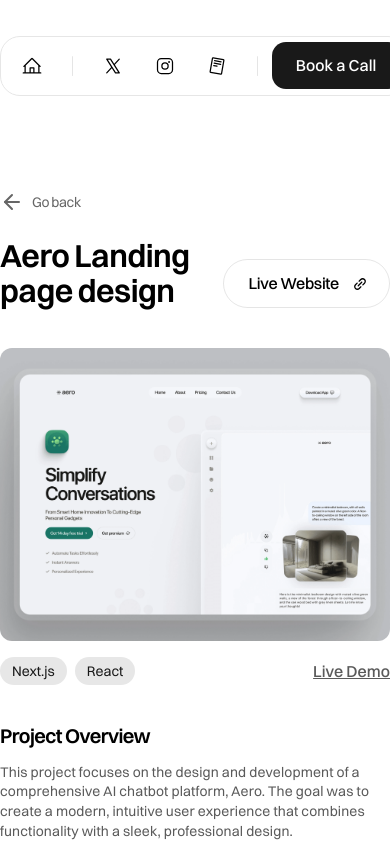
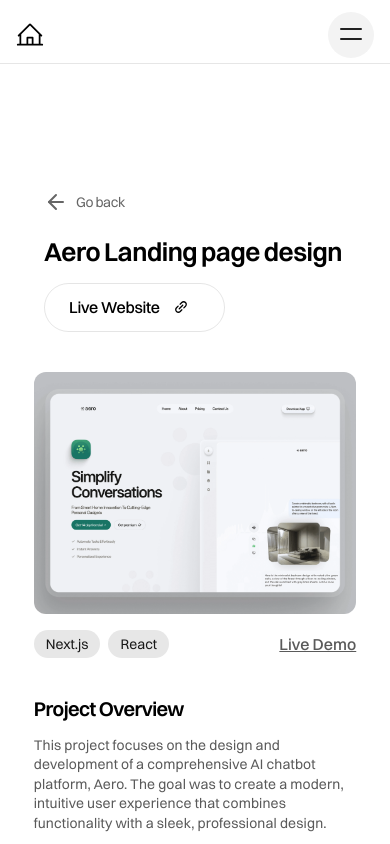
Before and after one commit to YungKingJayy/Temi-s-Portfolio, a Next.js app: page /projects/project-one in a window 390 px wide. Shown: the top 844 px of the page. Built offline with nearby package versions, Linux system fonts and the light colour scheme; a web font is replaced by a local one.

Commit message:
Add mobile navbar

```diff
--- a/app/components/Navbar.tsx
+++ b/app/components/Navbar.tsx
@@ -1,11 +1,13 @@
 "use client";
 
-import React, { useState } from "react";
+import React, { useState, useEffect } from "react";
 import Link from "next/link";
 import AnimatedButton from "./ui/AnimatedButton";
 import Image from "next/image";
 import { motion, AnimatePresence } from "framer-motion";
 import Modal from "./ui/Modal";
+import { TextGenerateEffect } from "./ui/TextGenerateEffect";
+import { NavTextGenerate } from "./ui/NavTextGenerate";
 
 type NavItemProps = {
   href: string;
@@ -66,9 +68,23 @@
 
 const Navbar = () => {
   const [isBookCallOpen, setIsBookCallOpen] = useState(false);
+  const [isMobileMenuOpen, setIsMobileMenuOpen] = useState(false);
+
+  // Prevent background scroll when mobile menu is open
+  useEffect(() => {
+    if (isMobileMenuOpen) {
+      document.body.style.overflow = "hidden";
+    } else {
+      document.body.style.overflow = "";
+    }
+    return () => {
+      document.body.style.overflow = "";
+    };
+  }, [isMobileMenuOpen]);
 
   return (
     <>
+      {/* Desktop Navbar */}
       <motion.nav
         initial={{ y: -30, scale: 0.7, opacity: 0 }}
         animate={{ y: 0, scale: 1, opacity: 1 }}
@@ -79,14 +95,11 @@
           scale: {
             delay: 0.8,
             duration: 0.8,
-            ease: [0.34, 1.56, 0.64, 1], // Bouncy elastic effect for scale
+            ease: [0.34, 1.56, 0.64, 1],
           },
         }}
-        style={{
-          transformOrigin: "top center", // Ensures scaling happens from the top center
-        }}
-        className="fixed top-9 left-0 right-0 w-min mx-auto flex items-center p-[0.3rem] rounded-[20px] gap-3.5 justify-between z-50
-      backdrop-blur-md bg-white/80 border border-[#E6E6E6]"
+        style={{ transformOrigin: "top center" }}
+        className="fixed top-9 left-0 right-0 w-min mx-auto flex items-center p-[0.3rem] rounded-[20px] gap-3.5 justify-between z-50 backdrop-blur-md bg-white/80 border border-[#E6E6E6] max-md:hidden"
       >
         <NavItem href="/#hero" icon="/icons/home.svg" label="Home" />
 
@@ -121,6 +134,138 @@
           />
         </div>
       </motion.nav>
+
+      {/* Mobile Navbar */}
+      <motion.nav
+        className={`fixed top-0 left-0 right-0 z-50 backdrop-blur-md bg-white/80 flex flex-col border-b border-[#E6E6E6] md:hidden overflow-hidden ${
+          isMobileMenuOpen ? "shadow-lg" : ""
+        }`}
+        animate={{
+          height: isMobileMenuOpen ? "auto" : "64px",
+        }}
+        transition={{
+          duration: 0.3,
+          ease: "easeInOut",
+        }}
+      >
+        <div className="flex items-center justify-between px-4 py-3">
+          <Link href="/#hero">
+            <Image src="/icons/home.svg" alt="Home" width={28} height={28} />
+          </Link>
+          <button
+            aria-label={isMobileMenuOpen ? "Close menu" : "Open menu"}
+            className="rounded-full bg-[#F3F3F3] p-3 flex items-center justify-center"
+            onClick={() => setIsMobileMenuOpen(!isMobileMenuOpen)}
+          >
+            <span className="sr-only">
+              {isMobileMenuOpen ? "Close menu" : "Open menu"}
+            </span>
+            <div className="w-[22px] h-[22px] relative">
+              <motion.div
+                initial={{ rotate: 0 }}
+                animate={{
+                  rotate: isMobileMenuOpen ? 45 : 0,
+                  y: isMobileMenuOpen ? 9 : 4,
+                }}
+                transition={{
+                  duration: 0.3,
+                  ease: "easeInOut",
+                }}
+                className="absolute bg-[#222] h-[2px] w-full rounded-full"
+              />
+              <motion.div
+                initial={{ rotate: 0 }}
+                animate={{
+                  rotate: isMobileMenuOpen ? -45 : 0,
+                  y: isMobileMenuOpen ? 9 : 14,
+                }}
+                transition={{
+                  duration: 0.3,
+                  ease: "easeInOut",
+                }}
+                className="absolute bg-[#222] h-[2px] w-full rounded-full"
+              />
+            </div>
+          </button>
+        </div>
+
+        {/* Mobile Nav Items */}
+        <AnimatePresence>
+          {isMobileMenuOpen && (
+            <motion.div
+              initial={{ opacity: 0, y: -20 }}
+              animate={{ opacity: 1, y: 0 }}
+              exit={{ opacity: 0, y: -20 }}
+              transition={{ duration: 0.2 }}
+              className="flex flex-col gap-4 px-6 py-8"
+            >
+              <Link
+                href="https://instagram.com"
+                target="_blank"
+                className="flex items-center gap-3 text-lg font-medium text-[#222] hover:bg-[#F3F3F3] rounded-xl px-3 py-2 transition"
+              >
+                <Image
+                  src="/icons/instagram.svg"
+                  alt="Instagram"
+                  width={24}
+                  height={24}
+                />
+                <NavTextGenerate
+                  words="Instagram"
+                  className="text-lg font-medium"
+                  fontSize={{ mobile: "1.125rem", default: "1.125rem" }}
+                  duration={0.3}
+                />
+              </Link>
+              <Link
+                href="/blog"
+                className="flex items-center gap-3 text-lg font-medium text-[#222] hover:bg-[#F3F3F3] rounded-xl px-3 py-2 transition"
+              >
+                <Image
+                  src="/icons/note.svg"
+                  alt="Read my CV"
+                  width={24}
+                  height={24}
+                />
+                <TextGenerateEffect
+                  words="Read my CV"
+                  className="text-lg font-medium"
+                  fontSize={{ mobile: "1.125rem", default: "1.125rem" }}
+                  duration={0.3}
+                />
+              </Link>
+              <Link
+                href="https://twitter.com"
+                target="_blank"
+                className="flex items-center gap-3 text-lg font-medium text-[#222] hover:bg-[#F3F3F3] rounded-xl px-3 py-2 transition"
+              >
+                <Image
+                  src="/icons/x.svg"
+                  alt="X (Twitter)"
+                  width={24}
+                  height={24}
+                />
+                <TextGenerateEffect
+                  words="X (Twitter)"
+                  className="text-lg font-medium"
+                  fontSize={{ mobile: "1.125rem", default: "1.125rem" }}
+                  duration={0.3}
+                />
+              </Link>
+              <AnimatedButton
+                type="button"
+                onClick={() => {
+                  setIsMobileMenuOpen(false);
+                  setIsBookCallOpen(true);
+                }}
+                label="Book a Call"
+                className="mt-2 w-full justify-center"
+              />
+            </motion.div>
+          )}
+        </AnimatePresence>
+      </motion.nav>
+
       <Modal isOpen={isBookCallOpen} onClose={() => setIsBookCallOpen(false)}>
         <div className="pt-4">
           <h2 className="text-2xl font-semibold mb-4 text-white">
--- /dev/null
+++ b/app/components/ui/NavTextGenerate.tsx
@@ -0,0 +1,102 @@
+"use client";
+import { useEffect, useState } from "react";
+import { motion, stagger, useAnimate } from "framer-motion";
+import { cn } from "../../lib/utils";
+
+export const NavTextGenerate = ({
+  words,
+  className,
+  filter = true,
+  duration = 0.5,
+  fontSize = { mobile: "2rem", default: "2.625rem" },
+}: {
+  words: string;
+  className?: string;
+  filter?: boolean;
+  duration?: number;
+  fontSize?: string | { mobile?: string; default?: string };
+}) => {
+  const [scope, animate] = useAnimate();
+  const [currentFontSize, setCurrentFontSize] = useState<string>("2.625rem");
+
+  // Split into individual characters instead of words
+  const characters = words.split("");
+
+  // Handle responsive font size
+  useEffect(() => {
+    const handleResize = () => {
+      const isMobile = window.innerWidth < 768;
+
+      if (typeof fontSize === "string") {
+        setCurrentFontSize(fontSize);
+      } else {
+        const mobileFontSize = fontSize.mobile || "2rem";
+        const defaultFontSize = fontSize.default || "2.625rem";
+        setCurrentFontSize(isMobile ? mobileFontSize : defaultFontSize);
+      }
+    };
+
+    // Initial setting
+    handleResize();
+
+    // Add resize listener
+    window.addEventListener("resize", handleResize);
+
+    // Cleanup
+    return () => window.removeEventListener("resize", handleResize);
+  }, [fontSize]);
+
+  useEffect(() => {
+    animate(
+      "span",
+      {
+        opacity: 1,
+        filter: filter ? "blur(0px)" : "none",
+        y: 0, // End position (no offset)
+      },
+      {
+        duration: duration ? duration : 1,
+        delay: stagger(0.03), // Reduced stagger time for letter-by-letter effect
+      }
+    );
+  }, [scope.current, animate, filter, duration]);
+
+  const renderCharacters = () => {
+    return (
+      <motion.div ref={scope} className="inline-flex flex-wrap">
+        {characters.map((char, idx) => {
+          // For spaces, use a non-breaking space
+          const displayChar = char === " " ? "\u00A0" : char;
+
+          return (
+            <motion.span
+              key={`char-${idx}`}
+              className="text-black opacity-0"
+              style={{
+                filter: filter ? "blur(8px)" : "none",
+                y: "10px", // Initial position (offset down)
+                display: "inline-block", // Ensures the transform works correctly
+                // Remove margin for better character spacing
+              }}
+            >
+              {displayChar}
+            </motion.span>
+          );
+        })}
+      </motion.div>
+    );
+  };
+
+  return (
+    <div className={cn("font-semibold", className)}>
+      <div className="mt-0">
+        <div
+          className="text-black"
+          style={{ fontSize: currentFontSize, lineHeight: "110%" }}
+        >
+          {renderCharacters()}
+        </div>
+      </div>
+    </div>
+  );
+};
--- a/app/projects/[id]/components/ProjectHero.tsx
+++ b/app/projects/[id]/components/ProjectHero.tsx
@@ -29,16 +29,16 @@
         <ArrowLeft className="text-sm" />
         <p>Go back</p>
       </button>
-      <div className="w-full items-end justify-between gap-4 flex">
+      <div className="w-full sm:items-end justify-between gap-4 flex flex-col sm:flex-row">
         <TextGenerateEffect
           words={project.title}
           className="font-semibold tracking-[-0.03em] leading-[110%]"
-          fontSize="32px"
+          fontSize={{ mobile: "26px", default: "32px" }}
         />
         <Link
           href={project.link || "#"}
           target="_blank"
-          className="flex items-center gap-3.5 px-6 py-3.5 rounded-[100px] border border-black/10"
+          className="flex items-center gap-3.5 px-6 py-3.5 rounded-[100px] border border-black/10 self-start"
         >
           <p className="text-nowrap font-medium text-base text-black leading-[1.2em] tracking-[-0.02em]">
             Live Website
--- a/app/projects/[id]/page.tsx
+++ b/app/projects/[id]/page.tsx
@@ -14,7 +14,7 @@
   if (!project) return notFound();
 
   return (
-    <section className="max-w-[510px] w-full mx-auto flex flex-col justify-center items-center">
+    <section className="max-w-[510px] px-6 md:px-0 w-[95%] mx-auto flex flex-col justify-center items-center">
       <div className="pt-[190px] flex flex-col gap-[40px] md:gap-[70px]">
         <div className="space-y-4">
           <div className="flex flex-col gap-[40px] md:gap-[70px]">
```
